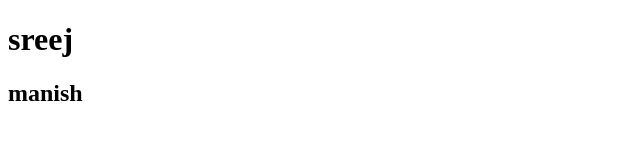
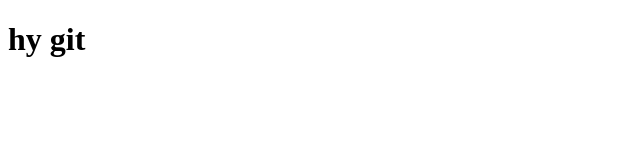
Before and after one commit to Shirisha313/remote, a plain HTML site: page index1.html in a window 1280 px wide. Shown: the whole page, without its empty margins (0-640 px from the left). Drawn offline with Linux system fonts and the light colour scheme.

Commit message:
added h tag

```diff
--- a/index1.html
+++ b/index1.html
@@ -6,7 +6,6 @@
     <title>Document</title>
 </head>
 <body>
-    <h1>sreej</h1>
-    <h2>manish</h2>
+    <h1>hy git</h1>
 </body>
 </html>
```
